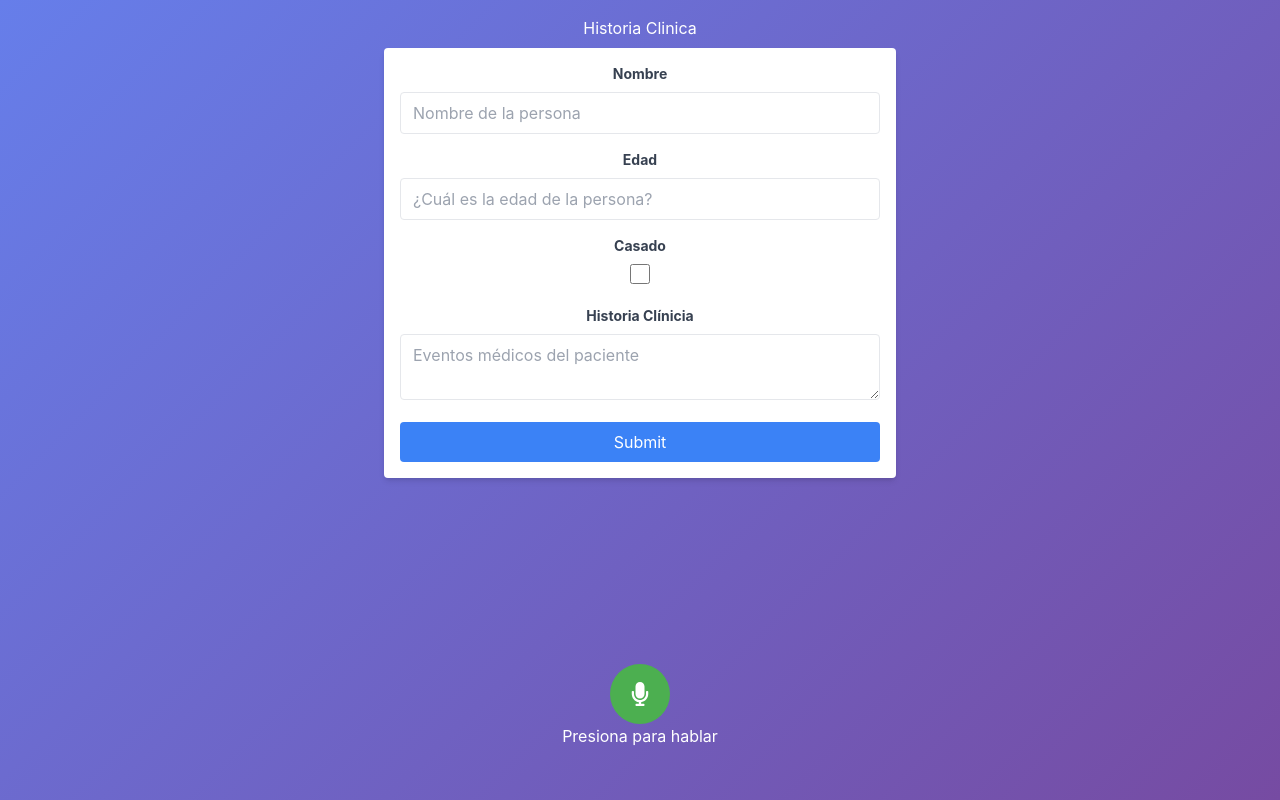
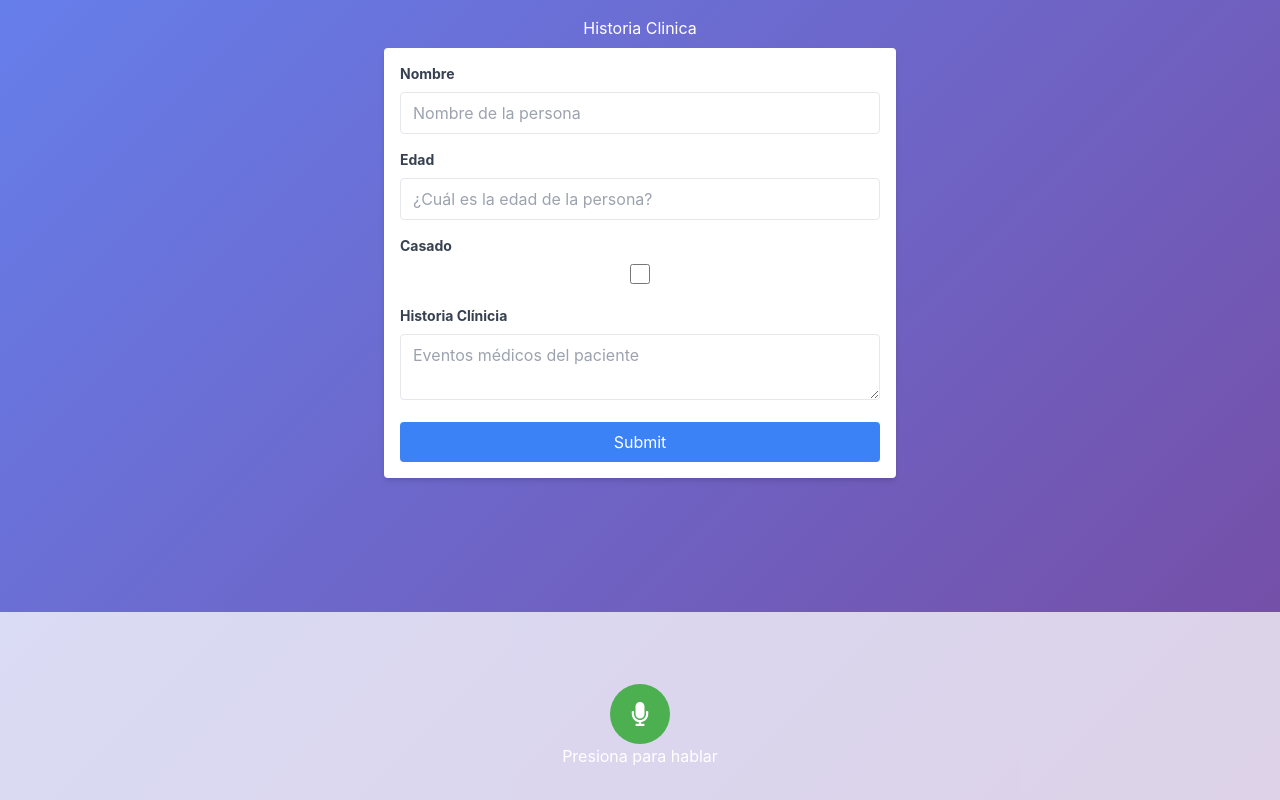
Before and after one commit to thordickinson/form-chat, a React (Vite) app in the folder client-app/: page / in a window 1280 px wide. Built offline with nearby package versions, Linux system fonts and the light colour scheme.

Commit message:
Adjusted CSS styles for the conversation container and app background, and updated label alignment in the DynamicForm component.

```diff
--- a/client-app/src/App.css
+++ b/client-app/src/App.css
@@ -16,9 +16,10 @@ body {
 
 .conversation-container {
   position: fixed;
-  bottom: 20px;
+  bottom: 0px;
   left: 50%;
   transform: translateX(-50%);
+  background-color: rgba(255, 255, 255, 0.75);
 }
 
 .ptt-button-container {
@@ -59,6 +60,7 @@ body {
 .App {
   background: linear-gradient(135deg, #667eea 0%, #764ba2 100%);
   transition: background 0.8s;
+  padding-bottom: 200px;
 }
 
 .App.recording {
@@ -109,6 +111,7 @@ body {
   display: flex;
   flex-direction: column;
 }
+
 .audio-player-container {
   display: flex;
   justify-content: center;
--- a/client-app/src/components/DynamicForm.jsx
+++ b/client-app/src/components/DynamicForm.jsx
@@ -35,7 +35,7 @@ const DynamicForm = ({ fields, onSubmit, onChange, response }) => {
     <form onSubmit={handleSubmit} className="w-full max-w-lg mx-auto p-4 bg-white shadow-md rounded text-gray-800 m-2">
       {fields.map((field, index) => (
         <div key={index} className="mb-4">
-          <label className="block text-gray-700 text-sm font-bold mb-2">{field.label}</label>
+          <label className="block text-gray-700 text-sm font-bold mb-2 text-left">{field.label}</label>
           {field.type === 'text' && (
             <input
               type="text"
```
